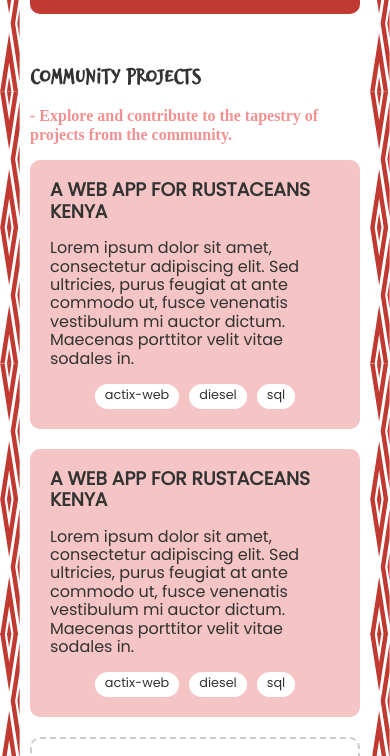
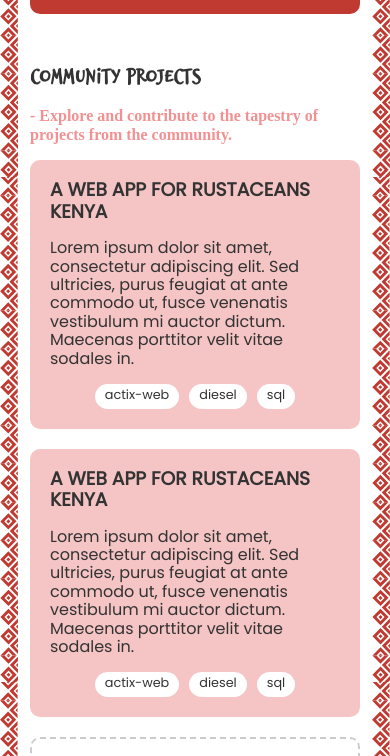
Before and after one commit to nyambura00/rustaceans_kenya_webapp_ui_mockup, a plain HTML site: page index.html in a window 390 px wide. Shown: the part 851-1607 px from the top of the page. Drawn offline with Linux system fonts and the light colour scheme.

Commit message:
fix border-width

```diff
--- a/styles/main.css
+++ b/styles/main.css
@@ -16,18 +16,19 @@ body {
     left: 0;
     right: 0;
     bottom: 0;
-    border: 20px solid transparent;
-    border-image: url('/images/hero-large.svg') 120 fill stretch; /* TODO: Adjust stretch */
+    border: 24px solid transparent;
+    border-image: url('/images/hero-large.svg') 160 round;
+    border-width: 24px;
+    border-image-width: 24px;
     pointer-events: none;
 }
 
 @media (max-width: 767px) { /* sm devices */
+    #body-div::before,
     #body-div::after {
-        min-height: 100vh;
-        min-width: 100vw;
-        border-image: url('/images/hero-small.svg') 81 fill stretch; /* TODO: Adjust stretch */
-        border-image-width: 20px;
-        border-image-repeat: stretch;
+        border-image: url('/images/hero-small.svg') 70 round;
+        border-width: 8px;
+        border-image-width: 18px;
     }
 }
 
@@ -188,6 +189,17 @@ body {
     }
 }
 
+/* Hide scrollbar for all elements */
+::-webkit-scrollbar {
+    display: none; /* For Chrome, Safari, and Opera */
+}
+
+html, body {
+    overflow: -moz-scrollbars-none; /* For Firefox */
+    -ms-overflow-style: none; /* For Internet Explorer and Edge */
+    scrollbar-width: none; /* For Firefox */
+}
+
 .font-brizel-regular {
     font-family: "brizelregular", "sans-serif";
 }
```
